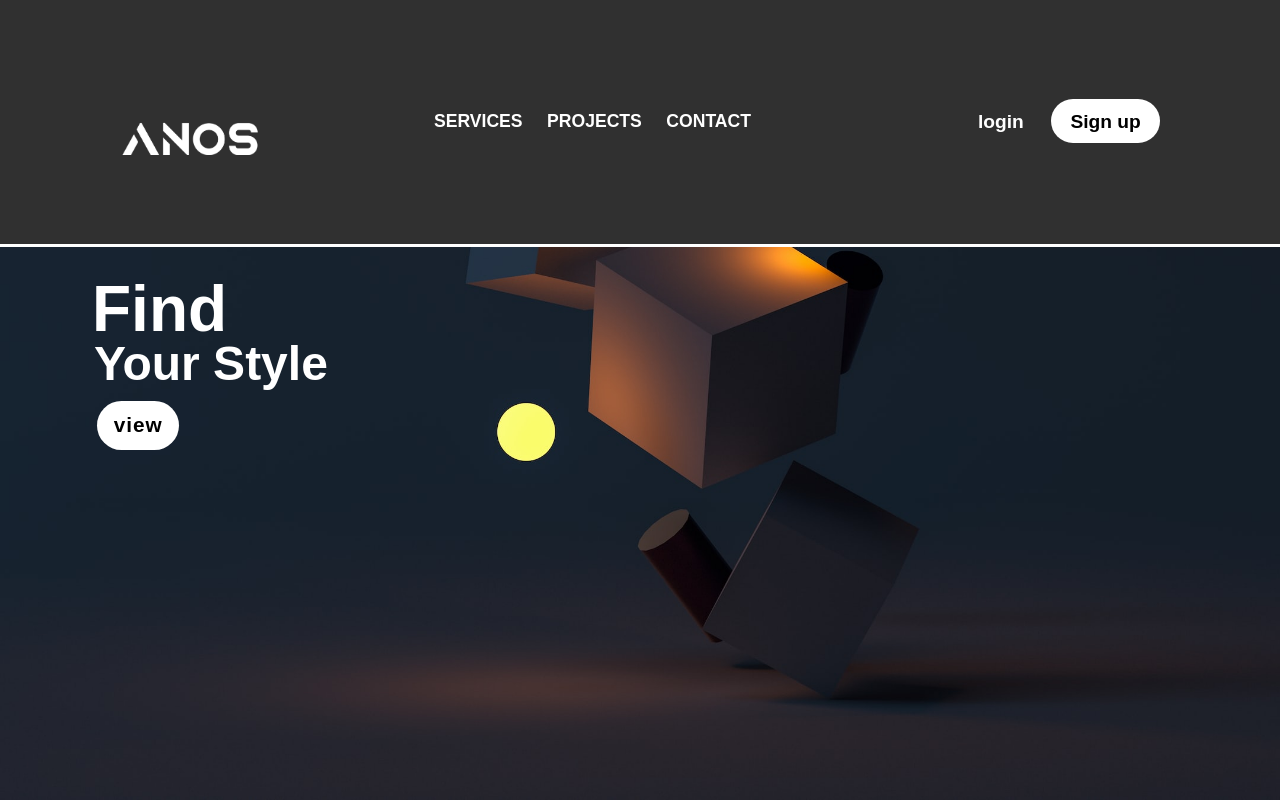
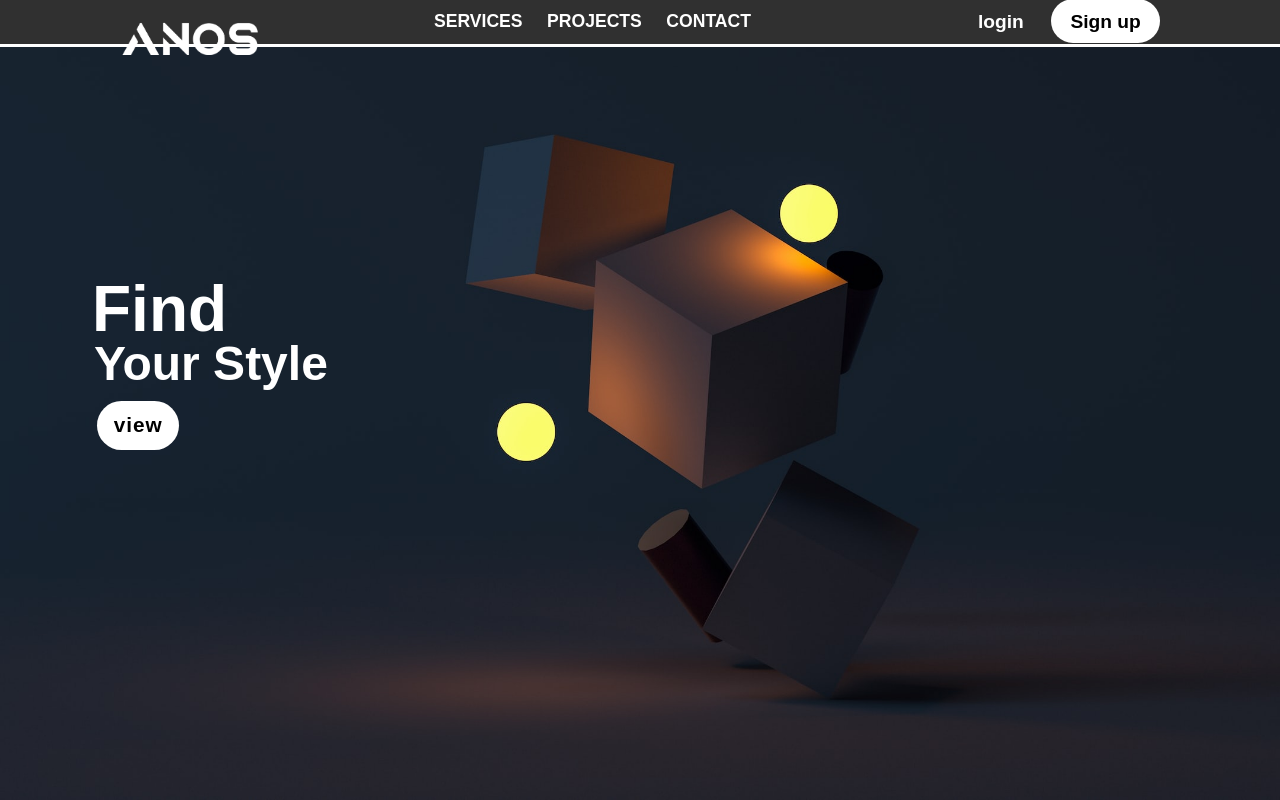
Before and after one commit to An-os/Anos, a plain HTML site: page index.html in a window 1280 px wide. Shown: the top 800 px of the page. Drawn offline with Linux system fonts and the light colour scheme.

Commit message:
Add files via upload

```diff
--- a/style.css
+++ b/style.css
@@ -13,7 +13,7 @@
     display: flex;
     justify-content: space-between;
     align-items:center;
-    padding: 100PX 120px;
+    padding: 0px 120px;
     border-style:solid;
     border-bottom:solid rgb(255, 255, 255);
     border-width: 3px;
```
